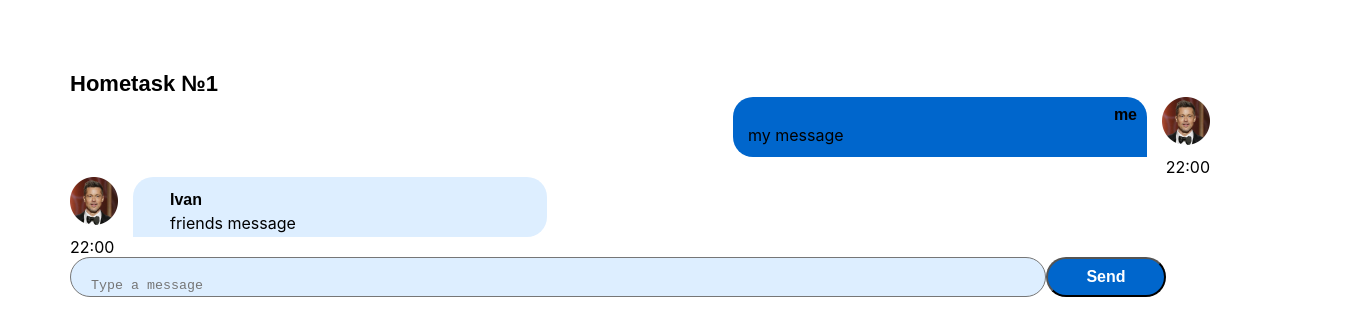
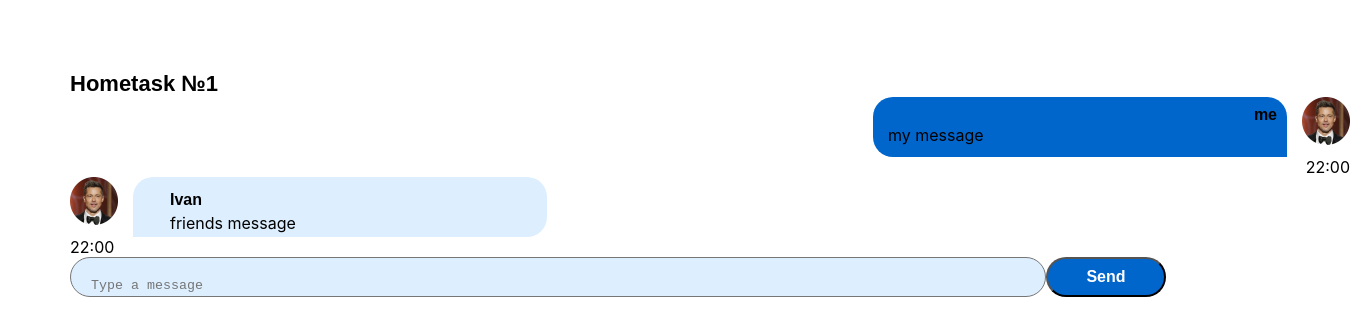
Before and after one commit to gem4ik/hwWithAutoCheck, a React (Create React App) app: page / in a window 1280 px wide. Shown: the top 336 px of the page, 1350 px wide, since content can reach past the window. Built offline with nearby package versions, Linux system fonts and the light colour scheme.

Commit message:
fix width

```diff
--- a/src/s1-main/App.module.css
+++ b/src/s1-main/App.module.css
@@ -1,5 +1,7 @@
 .App {
 margin: 70px;
+    min-height: 373px;
+    width: 1280px;
 }
 
 .hw {
```
